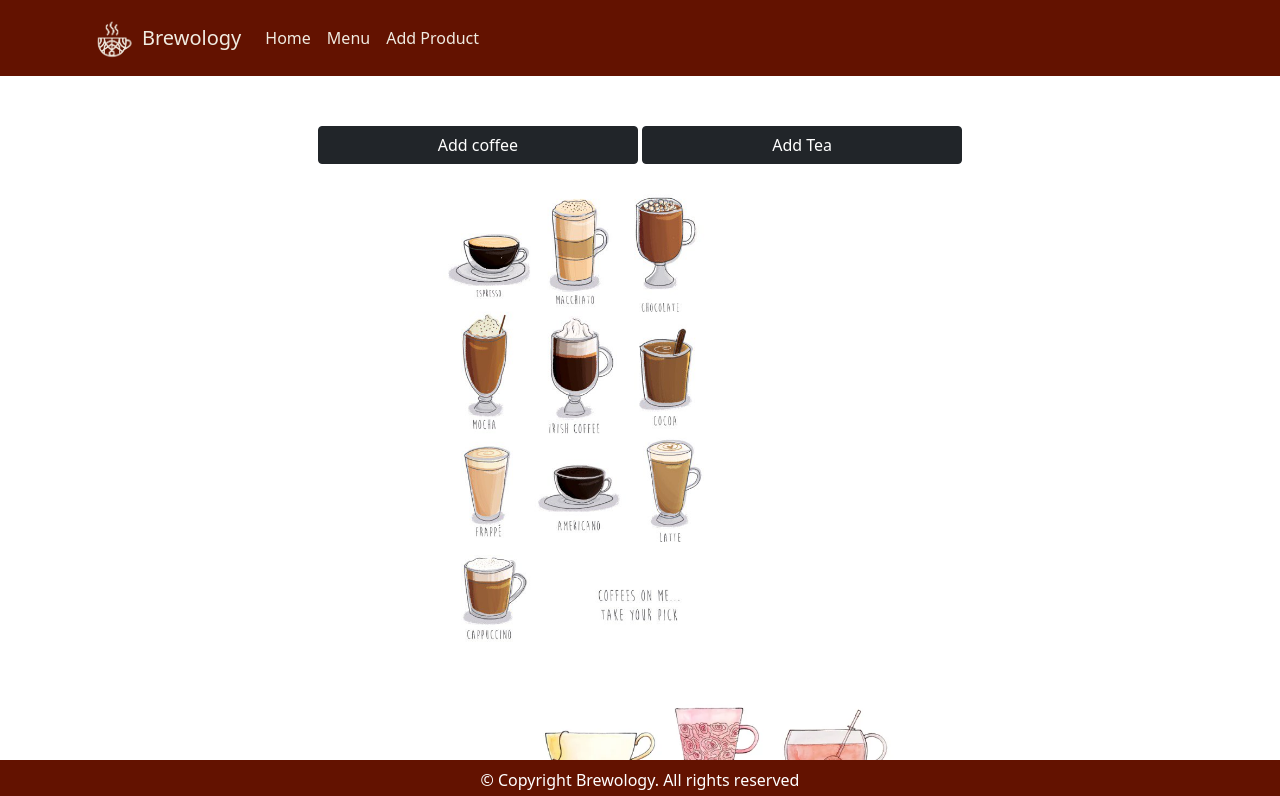
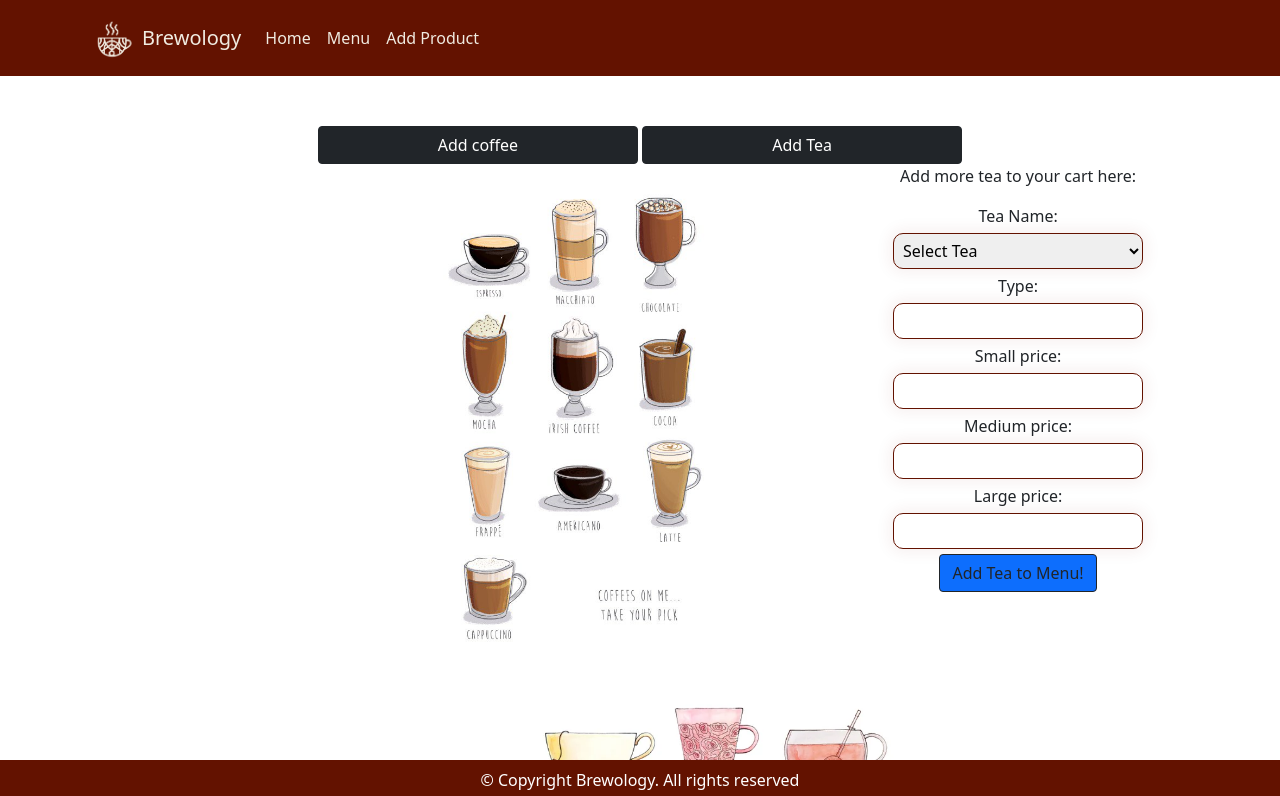
Before and after one commit to omnivera/Cs391-Brewology, a React (Create React App) app: page /addproduct in a window 1280 px wide. Shown: the top 796 px of the page. Built offline with nearby package versions, Linux system fonts and the light colour scheme; no server answers.

Commit message:
made tea form

```diff
--- a/src/pages/addproduct.js
+++ b/src/pages/addproduct.js
@@ -54,14 +54,14 @@ class Menu extends Component {
     }
     openCForm() {
         document.getElementById("add-coffee-form").style.display = "block";
-        document.getElementById("add-dessert-form").style.display = "none";
+        document.getElementById("add-tea-form").style.display = "none";
         document.getElementById("tea-img").style.display = "none";
         document.getElementById("coffee-img").style.display = "block";
 
     }
 
     openDForm() {
-        document.getElementById("add-dessert-form").style.display = "block";
+        document.getElementById("add-tea-form").style.display = "block";
         document.getElementById("add-coffee-form").style.display = "none";
         document.getElementById("coffee-img").style.display = "none";
         document.getElementById("tea-img").style.display = "block";
@@ -134,13 +134,50 @@ class Menu extends Component {
                         <Button type="submit" className="btn btn-outline-dark" onClick={this.handleAdd}>Add Coffee to Menu!</Button>
                     </form>
                 </div>
-                <div className='add-dessert-form' id='add-dessert-form'>
+                <div className='add-tea-form' id='add-tea-form'>
                     <p>Add more tea to your cart here:</p>
                     <form>
                         <label>
                             Tea Name:
                             <br></br>
+                            {/* <input type="text" name="productname" onChange={this.handleChange} /> */}
+                            <select name="productname" className="add-form-format" onChange={this.handleChange}>
+                                <option value="Null">Select Tea</option>
+                                <option value="Black Tea">Black Tea</option>
+                                <option value="Green Tea">Green Tea</option>
+                                <option value="Oolong Tea">Oolong Tea</option>
+                                <option value="Pu-erh">Pu-erh</option>
+                                <option value="Yellow Tea">Yellow Tea</option>
+                                <option value="Herbal Tea">Herbal Tea</option>
+                                <option value="Yerba Mate and Guayusa">Yerba Mate and Guayusa</option>
+                            </select>
                         </label>
+                        <br></br>
+                        <label>
+                            Type:
+                            <br></br>
+                            <input type="text" className="add-form-format" name="type" onChange={this.handleChange} />
+                        </label>
+                        <br></br>
+                        <label>
+                            Small price:
+                            <br></br>
+                            <input type="text" className="add-form-format" name="small" onChange={this.handleChange} />
+                        </label>
+                        <br></br>
+                        <label>
+                            Medium price:
+                            <br></br>
+                            <input type="text" className="add-form-format" name="medium" onChange={this.handleChange} />
+                        </label>
+                        <br></br>
+                        <label>
+                            Large price:
+                            <br></br>
+                            <input type="text" className="add-form-format" name="large" onChange={this.handleChange} />
+                        </label>
+                        <br></br>
+                        <Button type="submit" className="btn btn-outline-dark" onClick={this.handleAdd}>Add Tea to Menu!</Button>
                     </form>
                 </div>
             </div>
```
